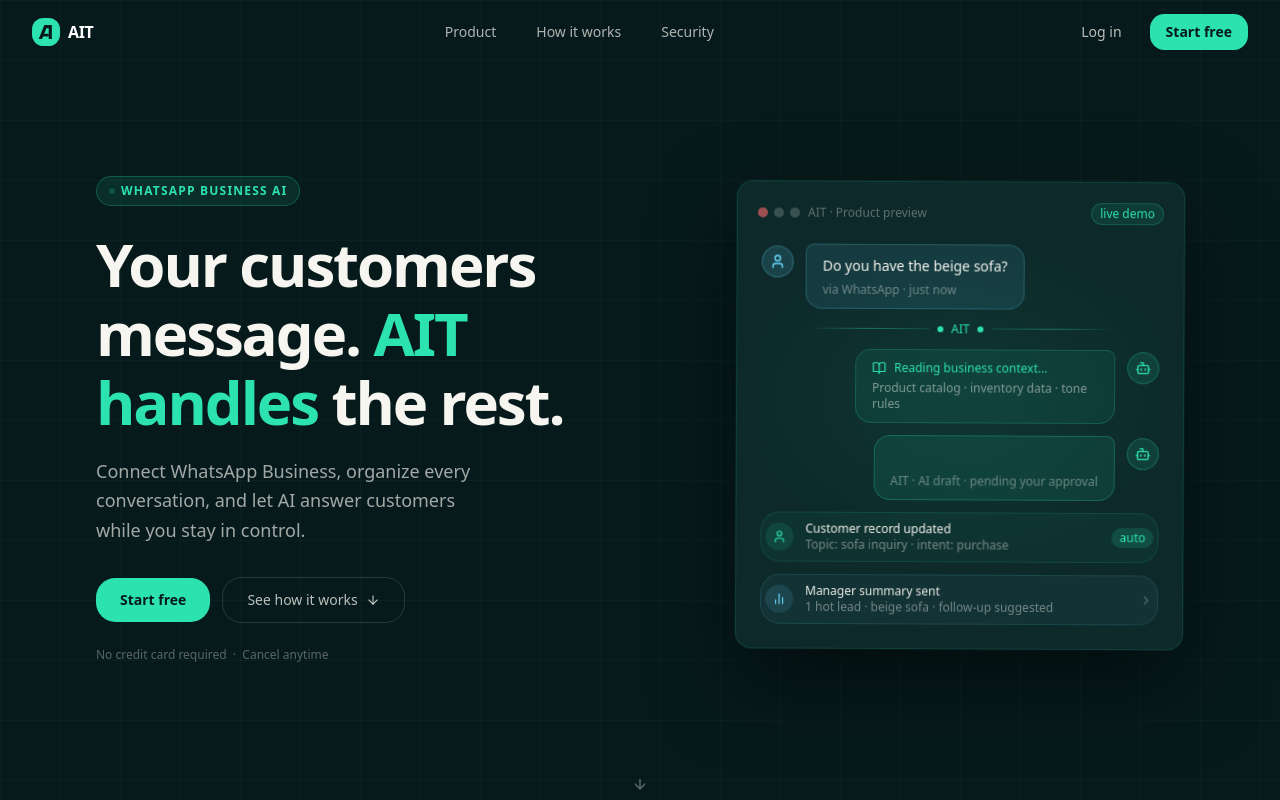
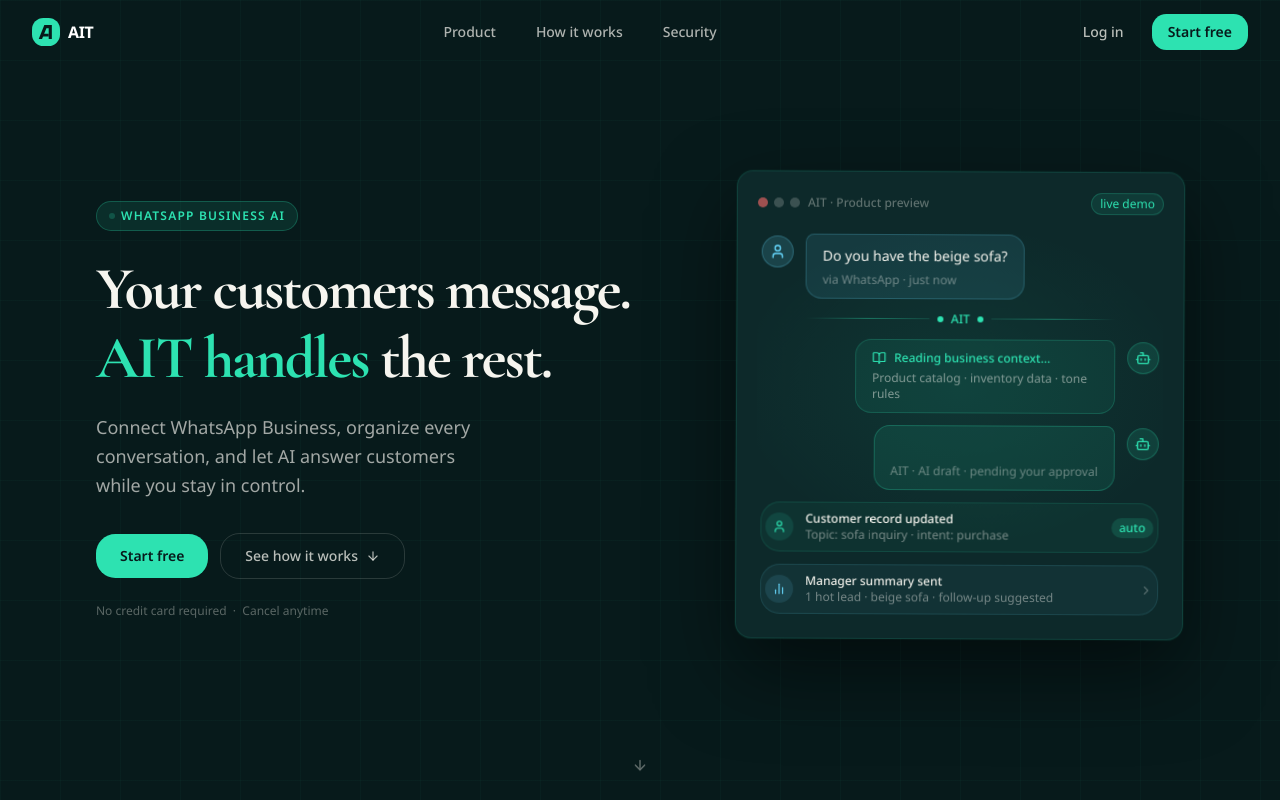
Before and after one commit to ilig85/ait-platform, a Next.js app: page / in a window 1280 px wide. Shown: the top 800 px of the page. Built offline with nearby package versions, Linux system fonts and the light colour scheme.

Commit message:
Add editorial display typography

```diff
--- a/app/layout.tsx
+++ b/app/layout.tsx
@@ -1,6 +1,6 @@
 import type React from "react"
 import type { Metadata, Viewport } from "next"
-import { Noto_Sans } from "next/font/google"
+import { Cormorant_Garamond, Noto_Sans } from "next/font/google"
 import { Analytics } from "@vercel/analytics/next"
 import { ThemeProvider } from "@/components/theme-provider"
 import { I18nProvider } from "@/lib/i18n"
@@ -10,13 +10,19 @@ import "./globals.css"
 const notoSans = Noto_Sans({
   subsets: ["latin", "cyrillic"],
   weight: ["400", "500", "600", "700"],
-  variable: "--font-sans",
+  variable: "--font-ait-sans",
+})
+
+const display = Cormorant_Garamond({
+  subsets: ["latin", "cyrillic"],
+  weight: ["500", "600", "700"],
+  variable: "--font-ait-display",
 })
 
 export const metadata: Metadata = {
-  title: "AIT — Your customers message. AIT handles the rest.",
+  title: "AIT — The WhatsApp AI that speaks like your business",
   description:
-    "Connect WhatsApp Business, organize every conversation, and let AI answer customers while you stay in control.",
+    "Connect WhatsApp Business, organize every conversation, and let AIT answer customers while you stay in control.",
   generator: "v0.app",
   icons: {
     icon: [
@@ -29,21 +35,25 @@ export const metadata: Metadata = {
 }
 
 export const viewport: Viewport = {
-  themeColor: "#071A1B",
+  themeColor: "#1E4D57",
   width: "device-width",
   initialScale: 1,
 }
 
 export default function RootLayout({ children }: { children: React.ReactNode }) {
   return (
-    <html lang="ru" className={`${notoSans.variable} bg-background`} suppressHydrationWarning>
+    <html
+      lang="ru"
+      className={`${notoSans.variable} ${display.variable} bg-background`}
+      suppressHydrationWarning
+    >
       <body className="font-sans antialiased">
         <I18nProvider>
           <ThemeProvider defaultTheme="light" storageKey="ait-theme">
             <a
               href="#main-content"
-              className="sr-only focus:not-sr-only focus:fixed focus:top-4 focus:left-4 focus:z-[9999] focus:px-4 focus:py-2 focus:rounded-lg focus:text-sm focus:font-semibold"
-              style={{ backgroundColor: "#2DE2B1", color: "#071A1B" }}
+              className="sr-only focus:not-sr-only focus:fixed focus:top-4 focus:left-4 focus:z-[9999] focus:px-4 focus:py-2 focus:rounded-xl focus:text-sm focus:font-semibold"
+              style={{ backgroundColor: "#82B996", color: "#14363E" }}
             >
               Skip to main content
             </a>
```
